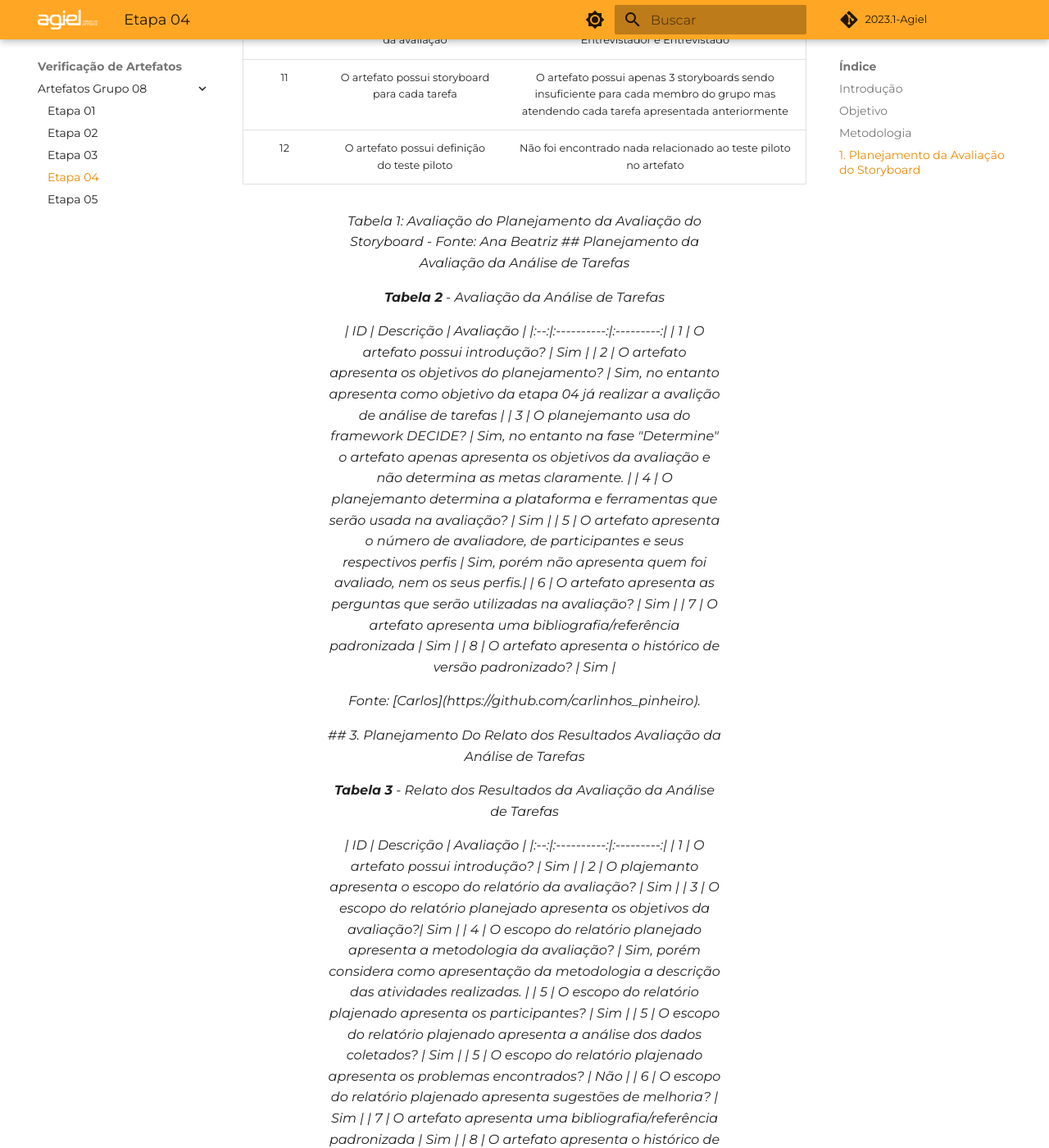
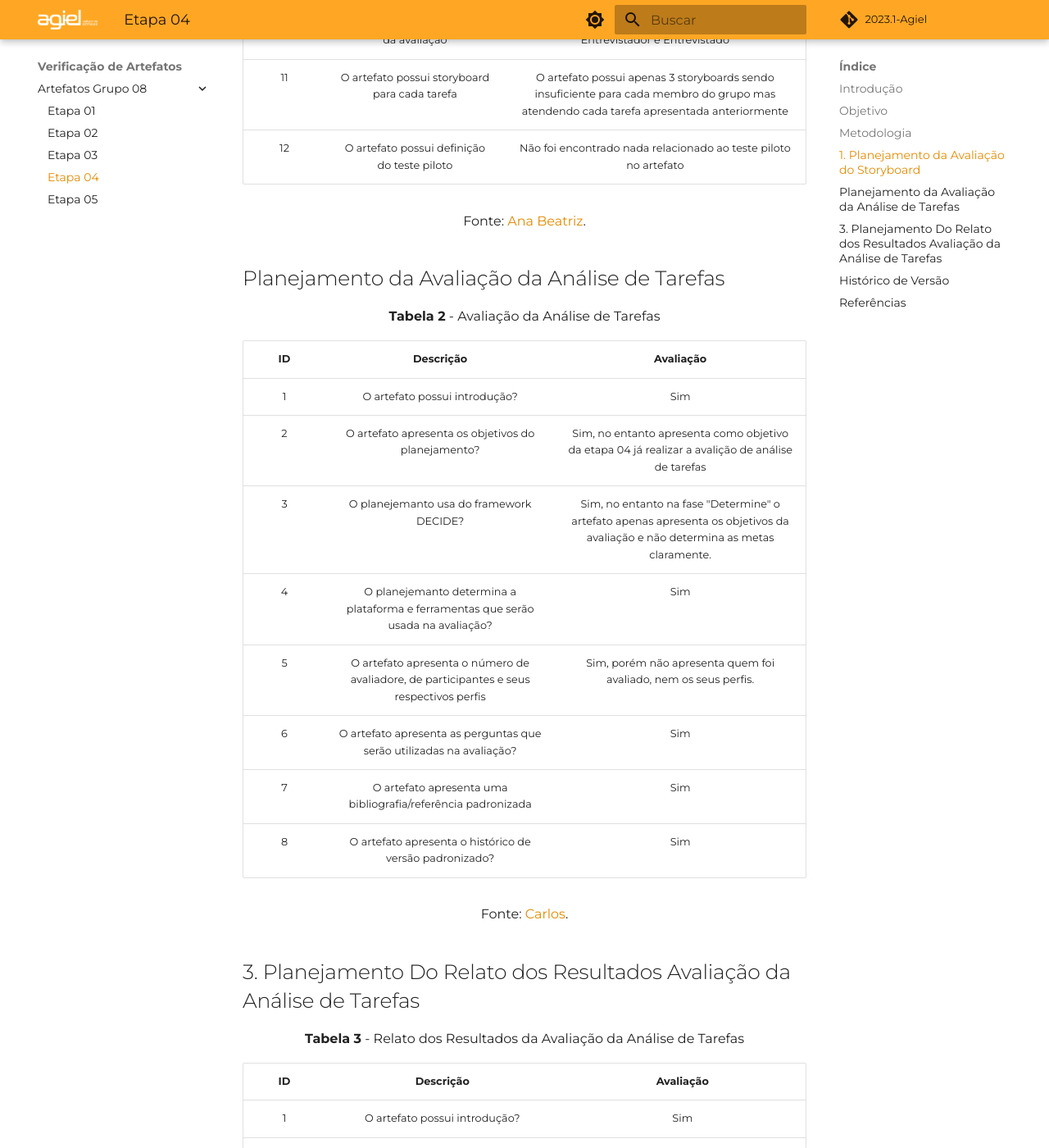
Before and after one commit to Interacao-Humano-Computador/2023.1-Agiel, an MkDocs documentation site: the page built from docs/verificacao/grupo_8/etapa_4.md, in a window 1280 px wide and 1400 px high, scrolled down 1626 px. Shown: the whole window at 82% size. Built offline with MkDocs 1.6.1 and Material for MkDocs 9.7.7, drawn with Linux system fonts in a browser that asks for light colours; some web fonts are replaced; comment, search, counter and statistics services are not loaded; some of the changed text lies outside the part shown.

```diff
--- a/docs/verificacao/grupo_8/etapa_4.md
+++ b/docs/verificacao/grupo_8/etapa_4.md
@@ -33,7 +33,7 @@
 | 11 | O artefato possui storyboard para cada tarefa| O artefato possui apenas 3 storyboards sendo insuficiente para cada membro do grupo mas atendendo cada tarefa apresentada anteriormente|
 | 12 | O artefato possui definição do teste piloto|Não foi encontrado nada relacionado ao teste piloto no artefato|
 
-<figcaption align="center">Tabela 1: Avaliação do Planejamento da Avaliação do Storyboard - Fonte: Ana Beatriz</f>
+<font size="3"><p style="text-align: center">Fonte: [Ana Beatriz](https://github.com/anabfs).</p></font>
 
 
 ## Planejamento da Avaliação da Análise de Tarefas
```
